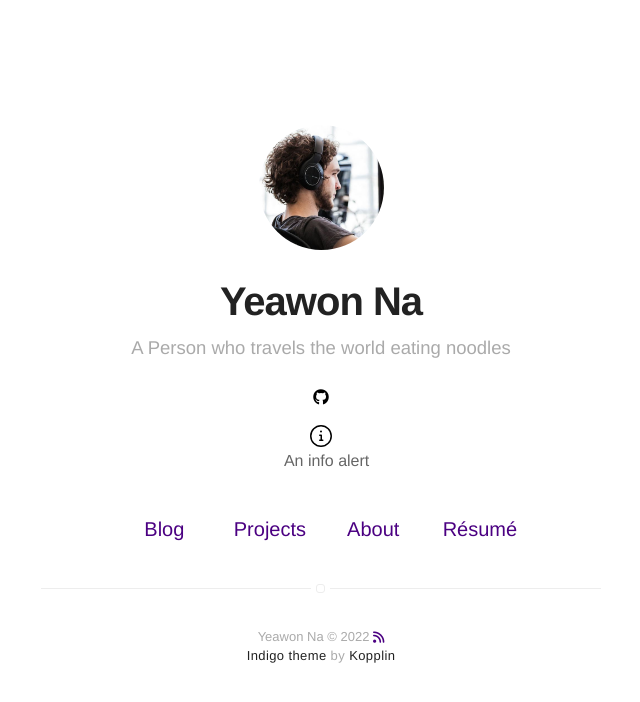
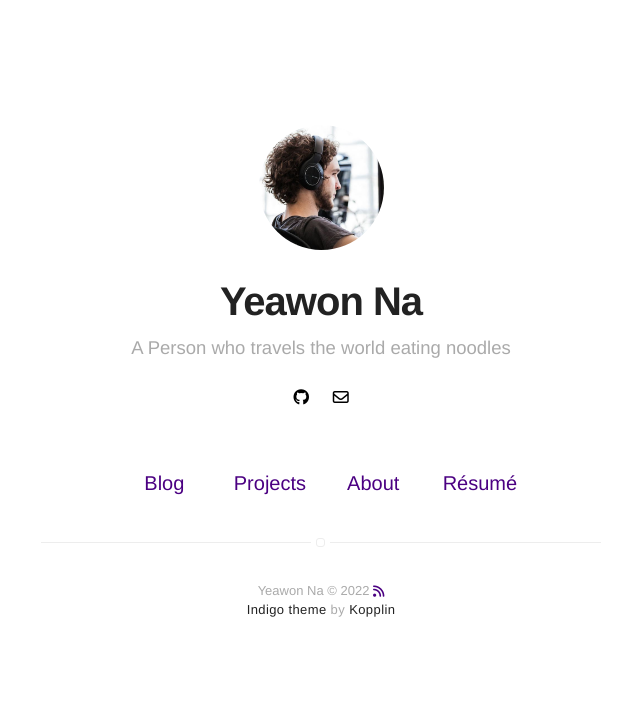
Before and after one commit to nayeawon/nayeawon.github.io, a Jekyll site: the page built from index.html, in a window 1280 px wide. Shown: the top 702 px of the page, without its empty margins (319-959 px from the left). Built offline with Jekyll 4.4.1, drawn with Linux system fonts in a browser that asks for light colours; nearby versions of some CDN libraries.

Commit message:
add gmail

```diff
--- a/_includes/alerts/danger.html
+++ /dev/null
@@ -1,6 +0,0 @@
-<div class="alert alert-info d-flex" role="alert">
-    <svg height="24" class="octicon octicon-info" viewBox="0 0 24 24" version="1.1" width="24" aria-hidden="true"><path d="M13 7.5a1 1 0 11-2 0 1 1 0 012 0zm-3 3.75a.75.75 0 01.75-.75h1.5a.75.75 0 01.75.75v4.25h.75a.75.75 0 010 1.5h-3a.75.75 0 010-1.5h.75V12h-.75a.75.75 0 01-.75-.75z"></path><path fill-rule="evenodd" d="M12 1C5.925 1 1 5.925 1 12s4.925 11 11 11 11-4.925 11-11S18.075 1 12 1zM2.5 12a9.5 9.5 0 1119 0 9.5 9.5 0 01-19 0z"></path></svg>
-    <div style="margin-left: 0.7em;">
-        An info alert
-    </div>
-</div>
--- a/_includes/social-links.html
+++ b/_includes/social-links.html
@@ -32,6 +32,8 @@
     {% endif %}
 
     {% if site.email %}
-        {% include alerts/danger.html content="**Here be dragons**<br/>I'm going to let you into a secret..." %}
+        <a class="link" data-title="{{ site.email }}" href="https://mail.google.com/mail/u/0/?fs=1&to=yea1189@gmail.com&tf=cm"  rel="noopener">
+            <i class="fa-regular fa-envelope"></i>
+        </a>
     {% endif %}
 </div>
```
